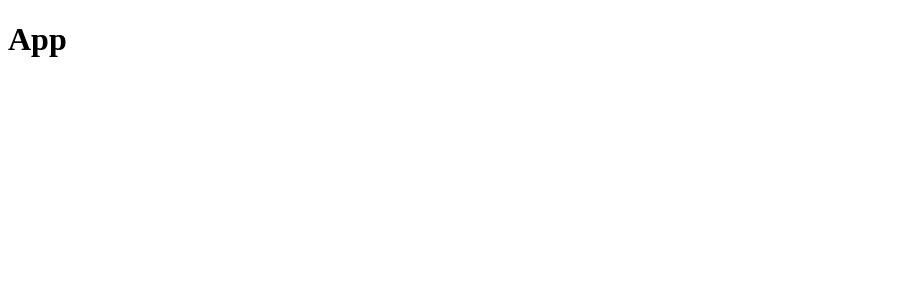
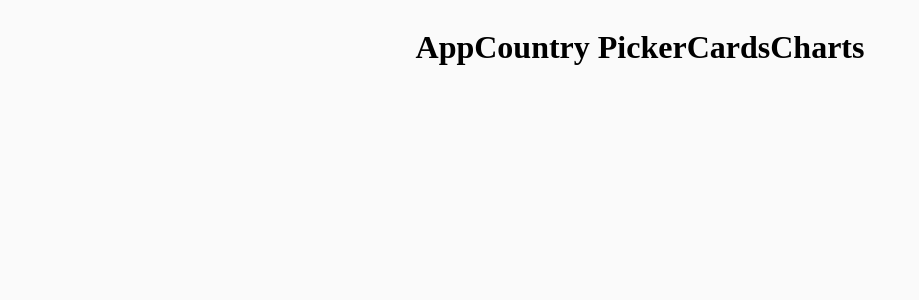
Before and after one commit to Akshay0231/covid_tracker, a React (Create React App) app: page / in a window 1280 px wide. Shown: the top 300 px of the page, without its empty margins (0-919 px from the left). Built offline with nearby package versions, Linux system fonts and the light colour scheme.

Commit message:
Components Initialization

```diff
--- a/src/App.js
+++ b/src/App.js
@@ -1,10 +1,14 @@
 import React, { Component } from "react";
-
+import { Chart, CountryPicker, Cards } from "./components";
+import styles from "./App.module.css";
 class App extends Component {
   render() {
     return (
-            <div>
+      <div className={styles.container}>
         <h1>App</h1>
+        <CountryPicker />
+        <Cards />
+        <Chart />
       </div>
     );
   }
--- /dev/null
+++ b/src/App.module.css
@@ -0,0 +1,9 @@
+body {
+    background-color: rgb(250, 250, 250);
+}
+
+.container {
+    display: flex;
+    align-items: center;
+    justify-content: center;
+}
--- /dev/null
+++ b/src/components/Cards/Cards.jsx
@@ -0,0 +1,11 @@
+import React from "react";
+
+const Cards = () => {
+  return (
+    <div>
+      <h1>Cards</h1>
+    </div>
+  );
+};
+
+export default Cards;
--- /dev/null
+++ b/src/components/Chart/Chart.jsx
@@ -0,0 +1,11 @@
+import React from 'react'
+
+const Chart = () => {
+    return (
+        <div>
+            <h1>Charts</h1>
+        </div>
+    );
+};
+
+export default Chart
--- /dev/null
+++ b/src/components/CountryPicker/CountryPicker.jsx
@@ -0,0 +1,11 @@
+import React from "react";
+
+const CountryPicker = () => {
+  return (
+    <div>
+      <h1>Country Picker</h1>
+    </div>
+  );
+};
+
+export default CountryPicker;
--- /dev/null
+++ b/src/components/index.js
@@ -0,0 +1,3 @@
+export { default as Cards } from "./Cards/Cards";
+export { default as Chart } from "./Chart/Chart";
+export { default as CountryPicker } from "./CountryPicker/CountryPicker";
```
Also changed, not shown: src/components/Cards/Cards.module.css (added), src/components/Chart/Chart.module.css (added), src/components/CountryPicker/CountryPicker.module.css (added). Lines whose indentation alone changed are shown as unchanged.
